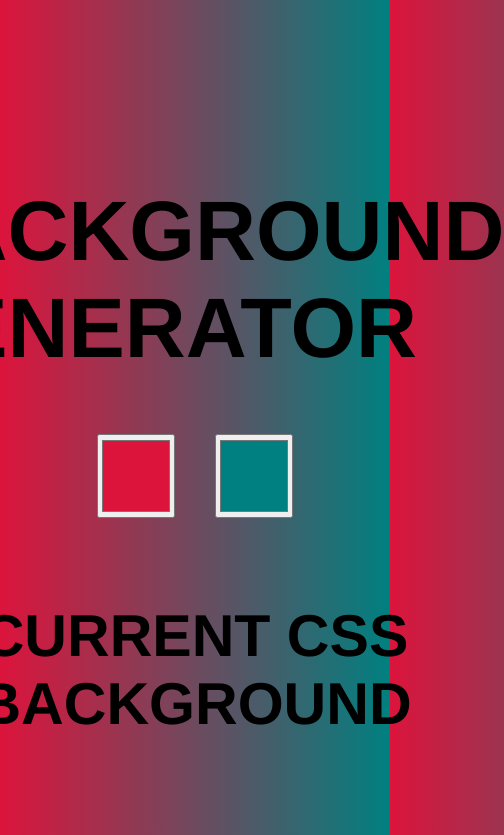
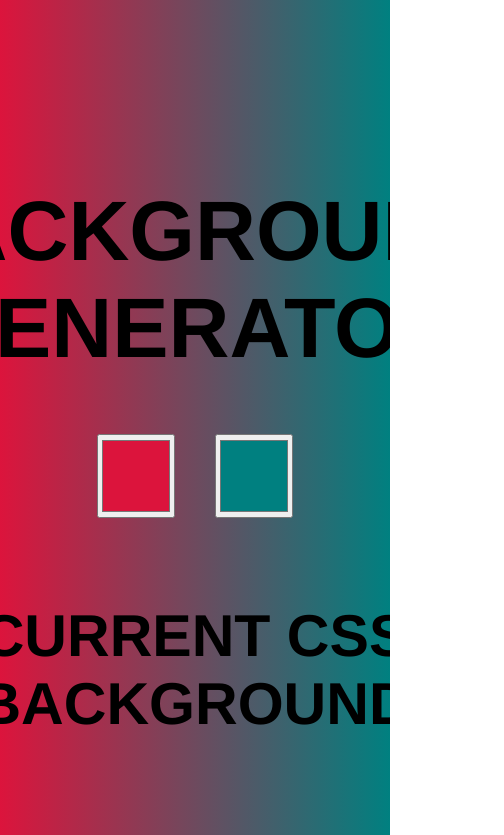
Before and after one commit to Amit3067/Background-Generator, a plain HTML site: page index.html in a window 390 px wide. Shown: the top 835 px of the page, 504 px wide, since content can reach past the window. Drawn offline with Linux system fonts and the light colour scheme.

Commit message:
Minor Fixes

```diff
--- a/index.html
+++ b/index.html
@@ -8,7 +8,7 @@
 </head>
 <body>
     <div class="bgheading">
-        <div>
+        <div class="heading">
             <h1>Background Generator</h1>
         </div>
         <div>
--- a/jscript6.js
+++ b/jscript6.js
@@ -7,8 +7,8 @@ function gradientChange(){
 }
 function colorChange(){
     text.innerText="";
+    gradientChange();
     text.appendChild(document.createTextNode(bodybg.background));
-    gradientChange();
 };
 colorChange();
 color1.addEventListener("input",colorChange);
--- a/style6.css
+++ b/style6.css
@@ -1,3 +1,12 @@
+@media only screen and (max-width:600px){
+    div{
+        font-size: 7vw;
+    }
+    h1{
+        font-size: 10vw;
+        text-align: center;
+    }
+}
 .bgheading{
     display: flex;
     font-family: "Franklin Gothic Medium";
@@ -5,25 +14,32 @@
     flex-direction: column;
     justify-content: center;
     align-content: center;
+    width: 100vw;
     margin-top: 15vh;
     text-transform: uppercase;
+}
+.heading{
+    flex-wrap: wrap;
 }
 div{
     display: flex;
     justify-content: center;
     align-content: center;
+    overflow: hidden;
 }
 body{
+    margin: 0px;
     background: -webkit-linear-gradient(left,#dc143c,#008080);
 }
 h1{
     font-size: 10vh;
+    text-align: center;
 }
 #dytext{
     align-self: center;
     text-transform: lowercase;
     font-weight: lighter;
-    font-size: 5vh;
+    font-size: 8vh;
     font-family: sans-serif;
 }
 input[type="color"]{
```
